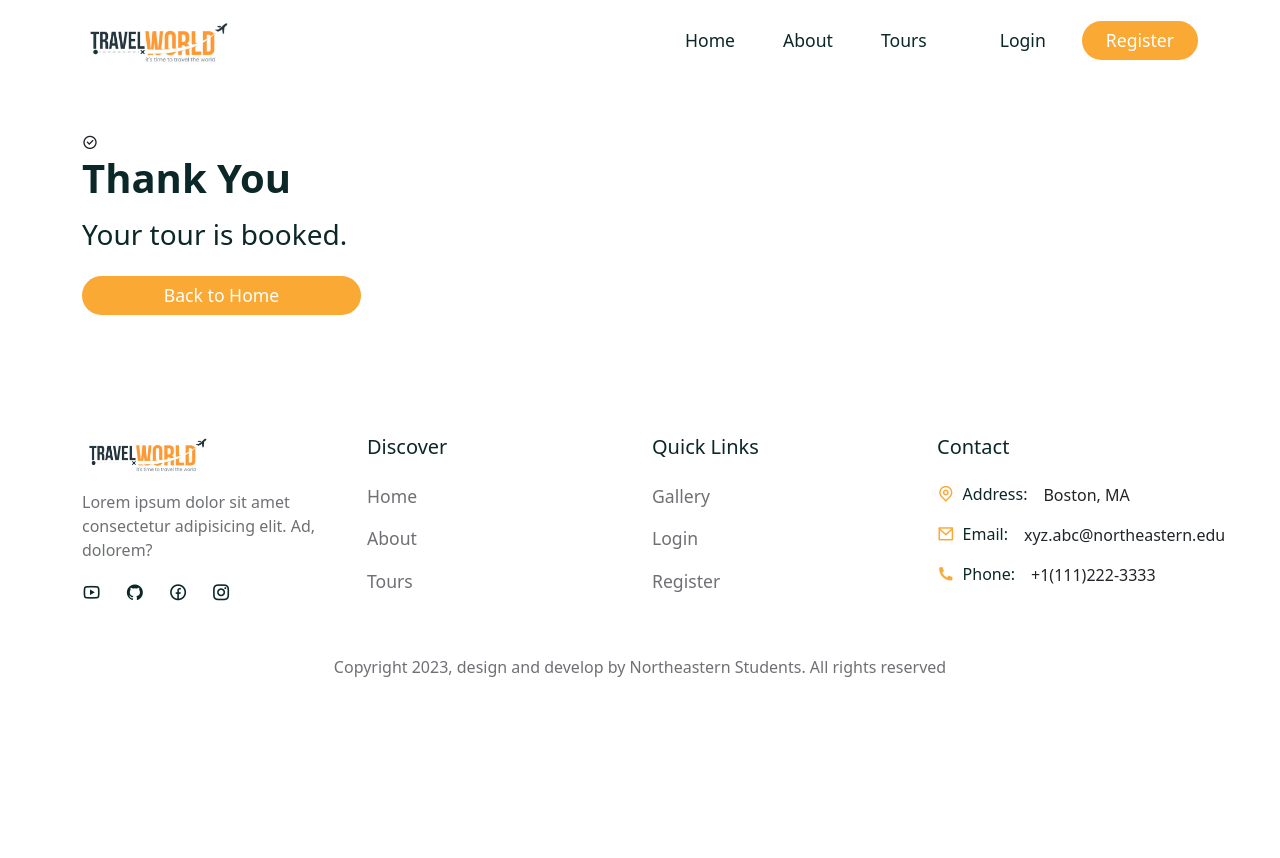
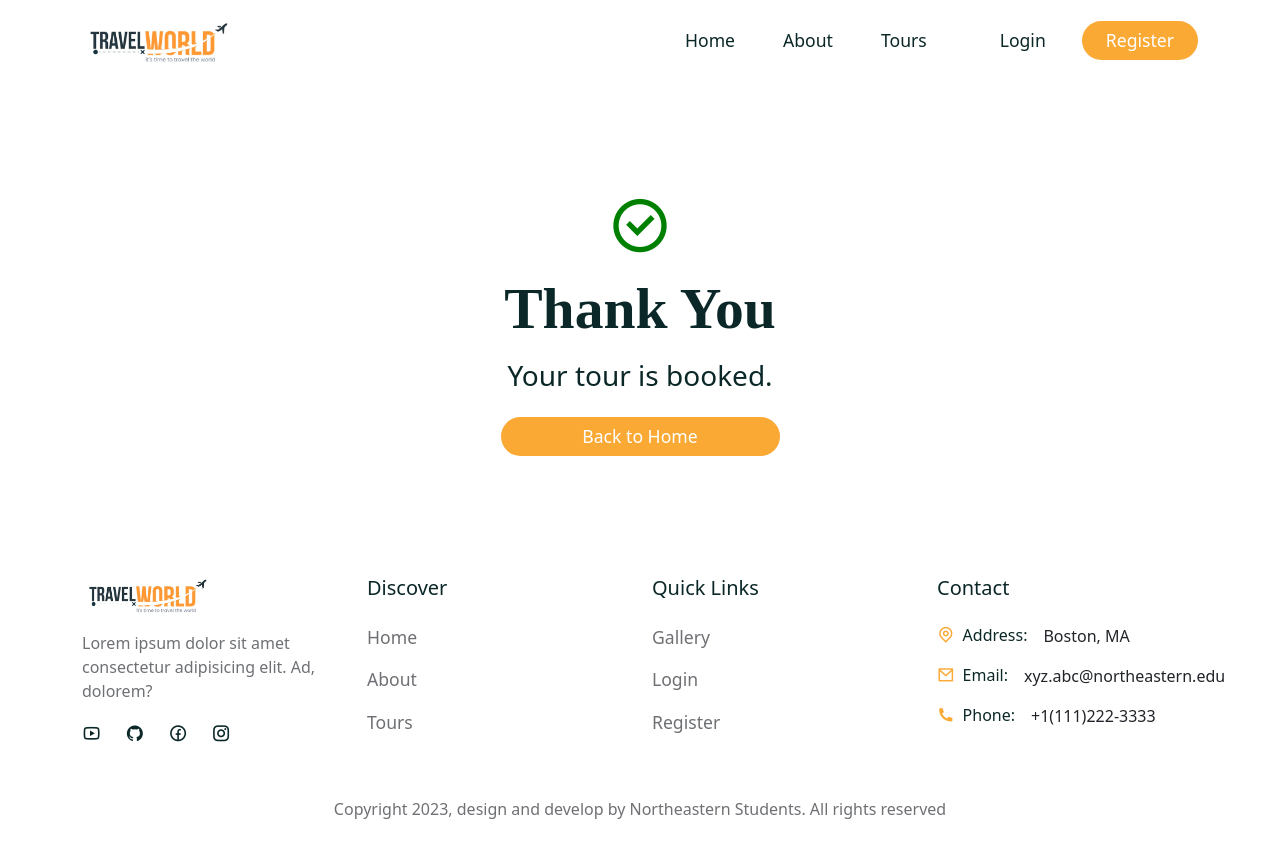
Before and after one commit to aakashrajawat00/web-project, a React (Create React App) app in the folder frontend/: page /thank-you in a window 1280 px wide. Shown: the top 858 px of the page. Before the commit the page ends 800 px from the top, so only its background shows below. Built offline with nearby package versions, Linux system fonts and the light colour scheme; a web font is replaced by a local one.

Commit message:
thankyou page css added

```diff
--- a/frontend/src/pages/ThankYou.jsx
+++ b/frontend/src/pages/ThankYou.jsx
@@ -8,8 +8,8 @@ const ThankYou = () => {
   return <section>
     <Container>
         <Row>
-            <Col lg = '12'>
-                <div className="thank-you">
+            <Col lg = '12' className="pt-5 text-center">
+                <div className="thank__you">
                     <span>
                         <i class= "ri-checkbox-circle-line"></i>
                     </span>
--- a/frontend/src/styles/thank-you.css
+++ b/frontend/src/styles/thank-you.css
@@ -0,0 +1,10 @@
+
+
+.thank__you span i {
+    font-size: 4rem;
+    color: green;
+}
+.thank__you h1{
+    font-size:3.6rem;
+    font-family: var(--subtitle-font-name);
+}
```
